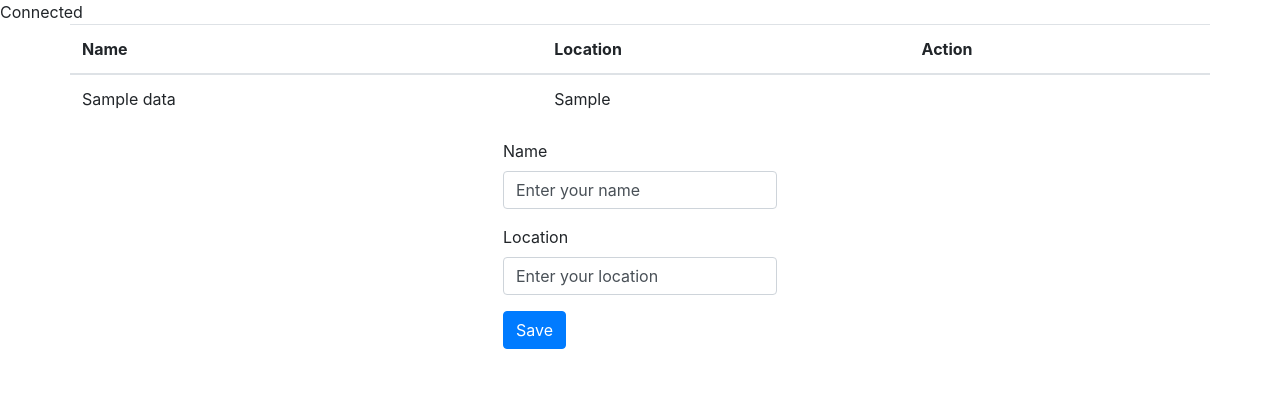
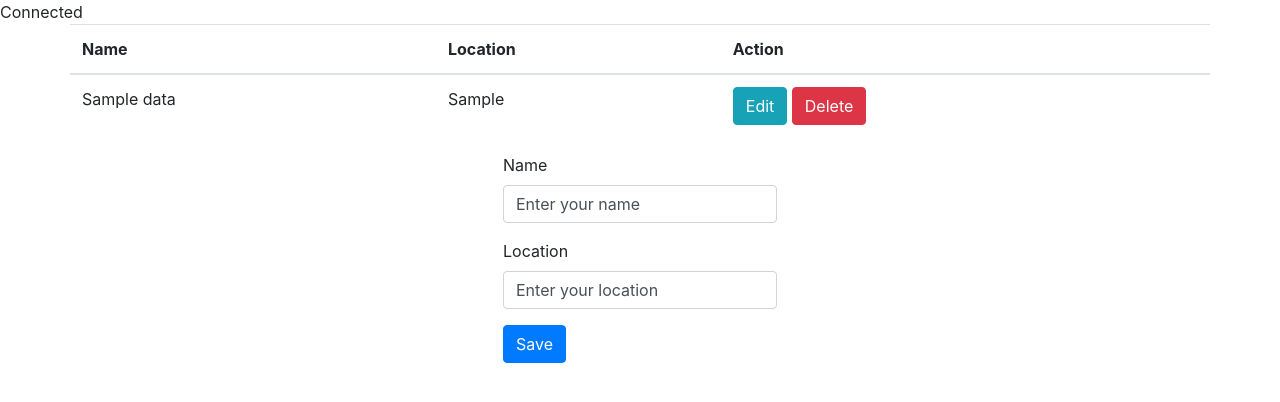
Before and after one commit to thanhle0203/Employee-CRUD-PHP, a PHP site: the page made by index.php in a window 1280 px wide. Shown: the top 402 px of the page. Run offline with PHP 8.4, Linux system fonts and the light colour scheme; tables that the repository leaves empty or names only in its code hold one stand-in row (values such as "Sample post").

Commit message:
Add Edit & Delete link buttons, pass id of record as GET variable in URL in both links

```diff
--- a/index.php
+++ b/index.php
@@ -35,7 +35,12 @@
                 <tr>
                     <td><?php echo $row['name']; ?></td>
                     <td><?php echo $row['location']; ?></td>
-                    <td></td>
+                    <td>
+                        <a href="index.php?edit=<?php echo $row['id']; ?>"
+                        class="btn btn-info">Edit</a>
+                        <a href="process.php?delete=<?php echo $row['id']; ?>"
+                        class="btn btn-danger">Delete</a>
+                    </td>
                 </tr>
             <?php endwhile; ?>
             </table>
```
